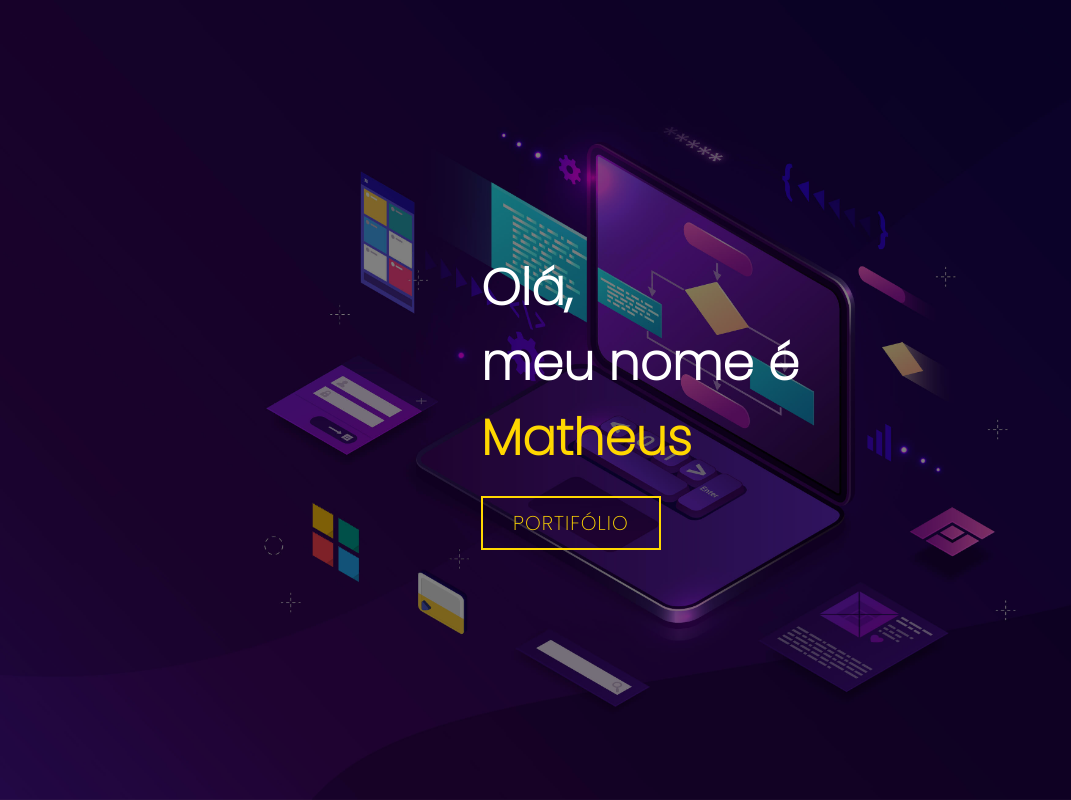
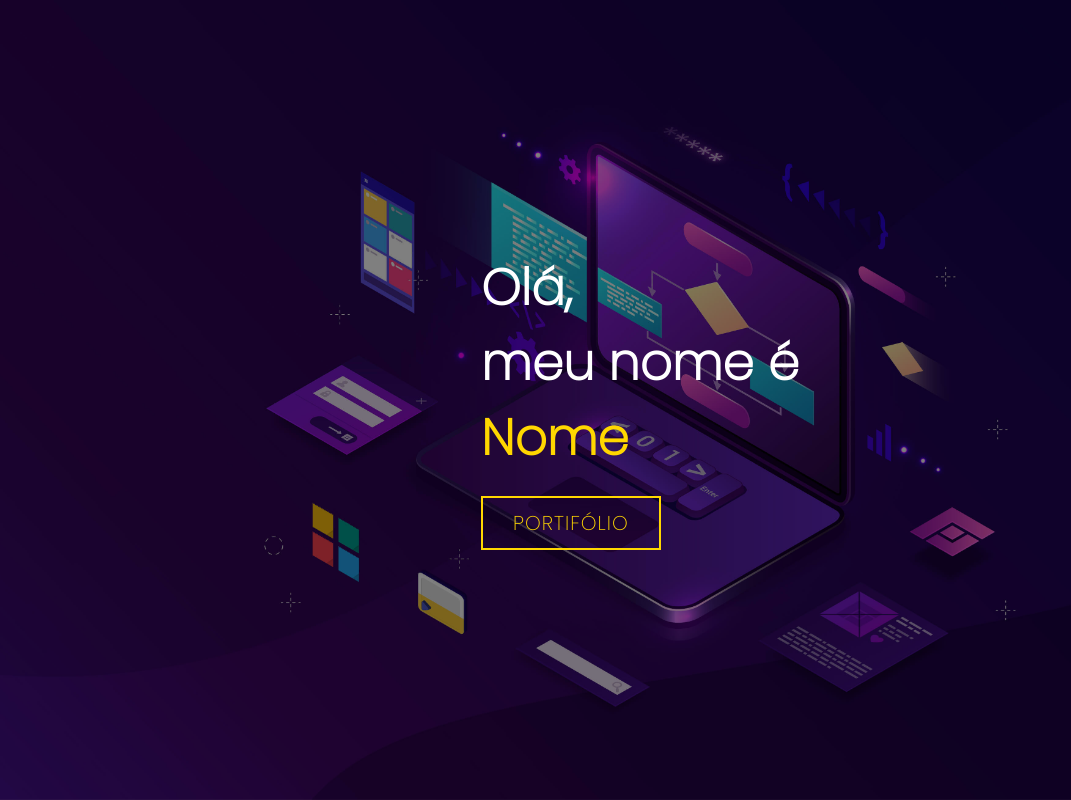
Before and after one commit to matheusxavierr/port-matheus, a plain HTML site: page index.html in a window 1280 px wide. Shown: the top 800 px of the page, without its empty margins (0-1071 px from the left). Drawn offline with Linux system fonts and the light colour scheme.

Commit message:
update name

```diff
--- a/index.html
+++ b/index.html
@@ -14,7 +14,7 @@
             <div>
                 <h1>Olá,<span></span></h1>
                 <h1>meu nome é<span></span></h1>
-                <h1>Matheus<span></span></h1>
+                <h1>Nome<span></span></h1>
                 <a href="#portfolio" type="button" class="cta">Portifólio</a>
             </div>
         </div>
```
